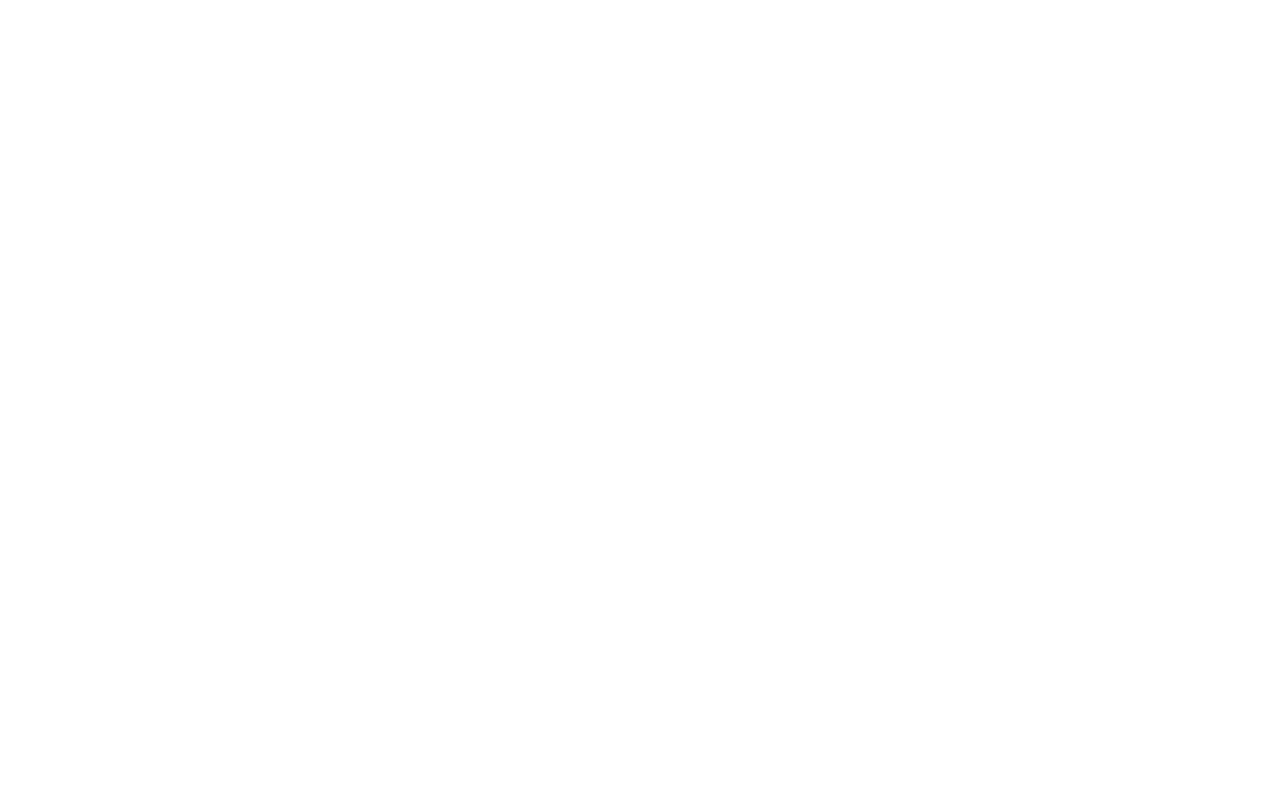
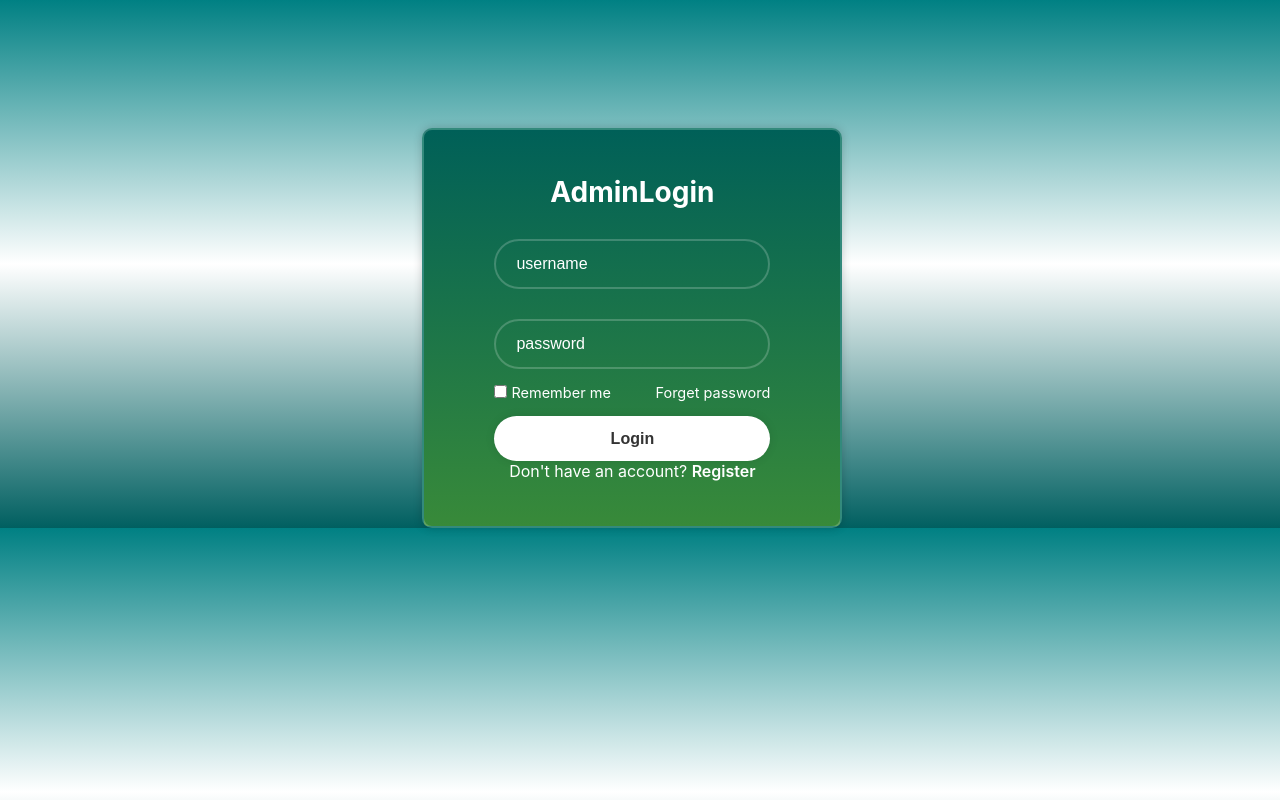
Before and after one commit to amala3456/MainProject, a React (Create React App) app in the folder frontend/frontend/: page /adminlog in a window 1280 px wide. Before the commit this address had no page. Built offline with nearby package versions, Linux system fonts and the light colour scheme.

Commit message:
admin login 1

```diff
--- a/frontend/frontend/src/App.js
+++ b/frontend/frontend/src/App.js
@@ -1,6 +1,7 @@
 
 import './App.css';
 import StudentDash from './components/StudentDash';
+import AdminLogin from './components/AdminLogin';
 import { Routes, Route } from 'react-router-dom';
 
 function App() {
@@ -8,6 +9,7 @@
     <div className="App">
       <Routes>
         <Route path={'/sdash'} element={<StudentDash/>}/>
+        <Route path='/adminlog' element={<AdminLogin/>}/>
       </Routes>
     </div>
   );
--- /dev/null
+++ b/frontend/frontend/src/components/AdminLogin.jsx
@@ -0,0 +1,35 @@
+import React from 'react';
+import '../css/AdminLogin.css';
+// import { FaUser, FaLock } from "react-icons/fa";
+
+const AdminLogin = () => {
+  return (
+    <div className='wrapper'>
+        <form action="">
+            <h1>AdminLogin</h1>
+            <div className="input-box">
+                <input type="text" placeholder='username' required />
+                {/* <FaUser className='icon' /> */}
+            </div>
+            <div className="input-box">
+                <input type="password" placeholder='password' required />
+                {/* <FaLock className='icon' /> */}
+            </div>
+
+            <div className="remember-forgot">
+                <label><input type="checkbox" />Remember me</label>
+                <a href="#">Forget password</a>
+            </div>
+
+            <button type="submit">Login</button>
+
+            <div className="register-link">
+                <p>Don't have an account? <a href="#">Register</a></p>
+            </div>
+        </form>
+
+    </div>
+  );
+};
+
+export default AdminLogin;
--- /dev/null
+++ b/frontend/frontend/src/css/AdminLogin.css
@@ -0,0 +1,120 @@
+.wrapper {
+    width: 420px;
+    background-image: linear-gradient(to top,rgba(34,51,0,0.466),#006058) ;
+    border: 2px solid rgb(255, 255, 255, .2);
+    backdrop-filter:blur(30px);
+    box-shadow: 0 0 10px rgb(0, 0, 0, .2);
+    color: #fff;
+    border-radius: 10px;
+    padding: 30px 40px;
+}
+
+.wrapper h1 {
+    font-size: 28px;
+    text-align: center;
+}
+
+.wrapper .input-box {
+    position: relative;
+    width: 100%;
+    height: 50px;
+    background: none;
+    margin: 30px 0;
+
+}
+
+.input-box input {
+    width: 100%;
+    height: 100%;
+    background: transparent;
+    border: 2px solid rgb(255, 255, 255, .2);
+    outline: none;
+    border-radius: 40px;
+    font-size: 16px;
+    color: #fff;
+    padding: 20px 45px 20px 20px;
+}
+
+.input-box input::placeholder {
+    color: #fff;
+}
+
+.input-box .icon {
+    position: absolute;
+    right: 20px;
+    top: 50%;
+    transform: translateY(-50%);
+    font-size: 16px;
+}
+
+
+.wrapper .remember-forgot {
+    display: flex;
+    justify-content: space-between;
+    font-size: 14.5px;
+    margin: -15px 0 15px;
+}
+
+.remember-forgot label input {
+    accent-color: #fff;
+    margin-right: 4px;
+}
+
+.remember-forgot a {
+    color: #fff;
+    text-decoration: none;
+}
+
+.remember-forgot a:hover {
+    text-decoration: underline;
+}
+
+.wrapper button {
+    width: 100%;
+    height: 45px;
+    background: #fff;
+    border: none;
+    outline: none;
+    border-radius: 40px;
+    box-shadow: 0 0 10px rgb(0, 0, 0, .1);
+    cursor: pointer;
+    font-size: 16px;
+    color: #333;
+    font-weight: 700;
+}
+
+.wrapper.register-link {
+    font-size: 14.5px;
+    text-align: center;
+    margin: 20px 0 15px;
+}
+
+.register-link p a {
+    color: #fff;
+    text-decoration: none;
+    font-weight: 600;
+}
+
+.register-link p a:hover {
+    text-decoration: underline;
+}
+
+.wrapper {
+    display: flex;
+  justify-content: center;
+  align-items: center;
+  min-height: 50vh;
+  background:#006D5B
+  no-repeat;
+  background-size: cover;
+  background-position: center;
+  background-image: linear-gradient(to top,rgba(120, 171, 19, 0.466),#006058) ;
+  margin-left: 33%;
+  margin-top: 10%;
+}
+
+*{
+    margin:0;
+    padding: 0%;
+    box-sizing: border-box;
+ }
```
